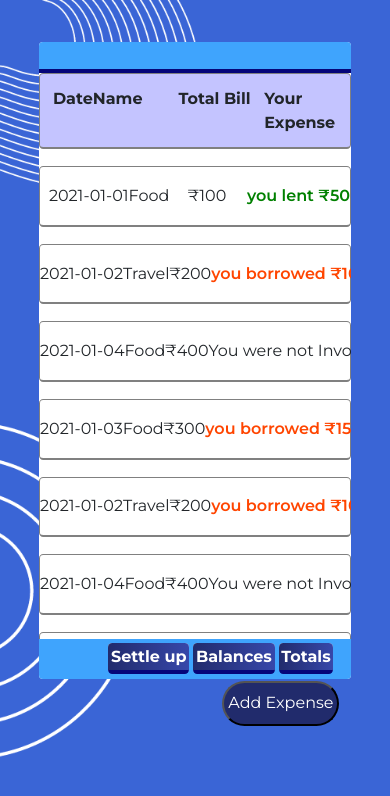
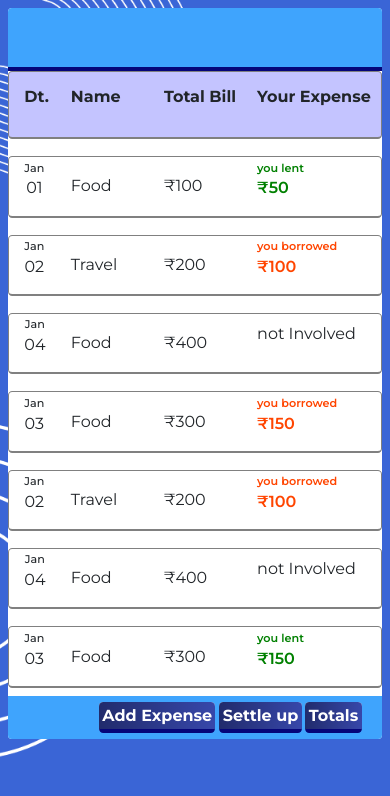
Before and after one commit to GDSCIIITSurat/Bill-Splitter, a React (Create React App) app: page /expense/group in a window 390 px wide. Shown: the top 796 px of the page. Built offline with nearby package versions, Linux system fonts and the light colour scheme.

Commit message:
mobile responsiveness

```diff
--- a/src/App.js
+++ b/src/App.js
@@ -18,6 +18,7 @@ function App() {
           <Route path="/profile" element={<Profile />} />
           <Route path="/signup" element={<Signup />}></Route>
           <Route path="/expense/group" element={<GrpExpenses />} />
+          {/* Go to path="/expense/group?groupname=Test%20Group" to see the output */}
           <Route path="/expense" element={<ExpensePage />} />
           <Route path="/faq" element={<FAQ />} />
         </Routes>
--- a/src/pages/Expenses/GrpExpenses.jsx
+++ b/src/pages/Expenses/GrpExpenses.jsx
@@ -1,9 +1,10 @@
-import React from "react";
+import React, { useEffect, useState } from "react";
 import { useSearchParams } from "react-router-dom";
 
 import style from "../../styles/GrpExpenses.module.css";
 
 function GrpExpenses() {
+  const width = useWindowWidth();
   let expenses = [
     {
       id: 1,
@@ -62,6 +63,7 @@ function GrpExpenses() {
       date: "2021-01-02",
     },
   ];
+  // eslint-disable-next-line
   const [searchParams, setSearchParams] = useSearchParams();
   let grpname = searchParams.get("groupname");
   return (
@@ -79,36 +81,29 @@ function GrpExpenses() {
             backgroundColor: "#0000ff3b",
           }}
         >
-          <div className={style.expense_date_header}>Date</div>
-          <div className={style.expense_name_header}>Name</div>
-          <div className={style.expense_amount_header}>Total Bill</div>
-          <div className={style.expense_yourExpense_header}>Your Expense</div>
+          <p className={style.expense_date_header}>
+            {width >= 650 ? "Date" : "Dt."}
+          </p>
+          <p className={style.expense_name_header}>Name</p>
+          <p className={style.expense_amount_header}>Total Bill</p>
+          <p className={style.expense_yourExpense_header}>Your Expense</p>
         </div>
         <div className={style.expenses}>
           {expenses.map((expense, i) => (
             <div key={i} className={style.expense}>
-              <div className={style.expenseDate}>{expense.date}</div>
+              <div className={style.expenseDate}>
+                <Date date={expense.date} width={width} />
+              </div>
               <div className={style.expenseName}>{expense.name}</div>
               <div className={style.expenseAmount}>₹{expense.amount}</div>
               {/* Your Expense */}
-              {expense.yourExpense === 0 ? (
-                <div className={style.notInvolved}>You were not Involved</div>
-              ) : expense.yourExpense > 0 ? (
-                <div className={style.youBorrowed}>
-                  you borrowed ₹{expense.yourExpense}
-                </div>
-              ) : (
-                <div className={style.youLent}>
-                  you lent ₹{Math.abs(expense.yourExpense)}
-                </div>
-              )}
+              <YourExpense yourExpense={expense.yourExpense} width={width} />
             </div>
           ))}
         </div>
-        <button className={style.add}>Add Expense</button>
         <div className={style.grpFooter}>
+          <button>Add Expense</button>
           <button>Settle up</button>
-          <button>Balances</button>
           <button>Totals</button>
         </div>
       </div>
@@ -117,3 +112,125 @@ function GrpExpenses() {
 }
 
 export default GrpExpenses;
+
+// Display date
+
+function Date(props) {
+  if (props.width > 1000) {
+    return props.date;
+  } else if (props.width > 650 && props.width < 1000) {
+    return (
+      dateConverter(props.date).Month + " " + dateConverter(props.date).Date
+    );
+  } else {
+    return (
+      <div className={style.date}>
+        <p className={style.dateMonth}>{dateConverter(props.date).Month}</p>
+        <p>{dateConverter(props.date).Date}</p>
+      </div>
+    );
+  }
+}
+
+//function to Display your Expense
+
+function YourExpense(props) {
+  if (props.yourExpense === 0) {
+    if (props.width < 650) {
+      return <div className={style.notInvolved}>not Involved</div>;
+    }
+    return <div className={style.notInvolved}>You were not Involved</div>;
+  } else if (props.yourExpense > 0) {
+    if (props.width < 650) {
+      return (
+        <div className={style.youBorrowed}>
+          <p className={style.text}>you borrowed</p>
+          <p>₹{props.yourExpense}</p>
+        </div>
+      );
+    }
+    return (
+      <div className={style.youBorrowed}>you borrowed ₹{props.yourExpense}</div>
+    );
+  } else {
+    if (props.width < 650) {
+      return (
+        <div className={style.youLent}>
+          <p className={style.text}>you lent</p>
+          <p>₹{Math.abs(props.yourExpense)}</p>
+        </div>
+      );
+    }
+    return (
+      <div className={style.youLent}>
+        you lent ₹{Math.abs(props.yourExpense)}
+      </div>
+    );
+  }
+}
+
+// Custom hook for width
+
+function useWindowWidth() {
+  const [windowWidth, setWindowWidth] = useState(window.innerWidth);
+
+  useEffect(() => {
+    function handleResize() {
+      setWindowWidth(window.innerWidth);
+    }
+
+    window.addEventListener("resize", handleResize);
+    return () => window.removeEventListener("resize", handleResize);
+  }, []);
+
+  return windowWidth;
+}
+
+// function for date format conversion
+
+function dateConverter(date) {
+  let month = date[5] + date[6];
+  let Month, Date;
+  switch (month) {
+    case "01":
+      Month = "Jan";
+      break;
+    case "02":
+      Month = "Feb";
+      break;
+    case "03":
+      Month = "Mar";
+      break;
+    case "04":
+      Month = "Apr";
+      break;
+    case "05":
+      Month = "May";
+      break;
+    case "06":
+      Month = "Jun";
+      break;
+    case "07":
+      Month = "Jul";
+      break;
+    case "08":
+      Month = "Aug";
+      break;
+    case "09":
+      Month = "Sep";
+      break;
+    case "10":
+      Month = "Oct";
+      break;
+    case "11":
+      Month = "Nov";
+      break;
+    case "12":
+      Month = "Dec";
+      break;
+    default:
+      break;
+  }
+  Date = date[8] + date[9];
+  return { Month, Date };
+}
--- a/src/styles/GrpExpenses.module.css
+++ b/src/styles/GrpExpenses.module.css
@@ -14,13 +14,36 @@
     border-radius: 1vw;
 }
 
+@media screen and (max-width: 1000px) {
+    .bg {
+        padding: 4vh 8vw;
+    }
+}
+
+@media screen and (max-width: 768px) {
+    .bg {
+        padding: 2.5vh 5vw;
+    }
+}
+
+@media screen and (max-width: 500px) {
+    .bg {
+        padding: 1vh 2vw;
+    }
+}
+
+/* @media screen and (max-width: 768px) {
+    .bg {
+        padding: 2.5vh 5vw;
+    }
+} */
+
 .header {
     border-start-end-radius: 1vw;
     border-start-start-radius: 1vw;
-    padding: 3% 5%;
+    padding: 3vh 5vw;
     background-color: rgb(63, 164, 253);
     border-bottom: 4px solid rgb(5, 5, 121);
-    /* margin-bottom: 1vh; */
 }
 
 .heading {
@@ -32,9 +55,27 @@
 }
 
 .expenses {
-    height: 58vh;
+    max-height: 58vh;
     overflow: auto;
     white-space: nowrap;
+}
+
+@media screen and (max-width: 1000px) {
+    .expenses {
+        max-height: 60vh;
+    }
+}
+
+@media screen and (max-width: 768px) {
+    .expenses {
+        max-height: 63vh;
+    }
+}
+
+@media screen and (max-width: 500px) {
+    .expenses {
+        max-height: 66vh;
+    }
 }
 
 .expense {
@@ -45,7 +86,13 @@
     margin: 2vh 0;
     padding: 2vh 0;
     width: 100%;
-    grid-template-columns: 0.5fr 1.5fr 3.33fr 3.33fr 3.33fr;
+    grid-template-columns: 0.5fr 1.5fr 3fr 3fr 4fr;
+}
+
+@media screen and (max-width: 650px) {
+    .expense {
+        padding: 1vh 0;
+    }
 }
 
 .expense_date_header {
@@ -54,14 +101,34 @@
 
 .expenseDate {
     grid-column: 2/3;
+    display: flex;
+    align-items: center;
+}
+
+.date {
+    display: flex;
+    align-items: center;
+    justify-content: center;
+    flex-direction: column;
+    white-space: nowrap;
+    line-height: 30%;
+}
+
+.dateMonth {
+    font-size: .7rem;
+    font-weight: 500;
 }
 
 .expenseName {
     grid-column: 3/4;
+    display: flex;
+    align-items: center;
 }
 
 .expenseAmount {
     grid-column: 4/5;
+    display: flex;
+    align-items: center;
 }
 
 .youBorrowed {
@@ -76,6 +143,24 @@
     font-weight: 600;
 }
 
+@media screen and (max-width: 650px) {
+    .youBorrowed {
+        display: flex;
+        flex-direction: column;
+        line-height: 30%;
+    }
+
+    .youLent {
+        display: flex;
+        flex-direction: column;
+        line-height: 30%;
+    }
+
+    .text {
+        font-size: 0.7rem;
+    }
+}
+
 .grpFooter {
     width: 100%;
     display: flex;
@@ -84,7 +169,7 @@
     border-end-start-radius: 1vw;
     padding: 1.5% 5%;
     align-items: flex-end;
-    justify-content: end;
+    justify-content: flex-end;
 }
 
 .grpFooter button {
@@ -92,7 +177,6 @@
     padding: .5% 1%;
     border: none;
     border-radius: 0.5vh;
-    /* background-color: rgb(0, 0, 255); */
     background-image: linear-gradient(to right, #212B6C 0%, #3747aa 100%);
 
     border-bottom: 4px solid rgb(5, 5, 121);
@@ -103,17 +187,3 @@
 .grpFooter button:active {
     background-image: linear-gradient(to right, rgb(5, 5, 121) 0%, rgb(5, 5, 121) 51%, rgb(5, 5, 121) 100%);
 }
-
-.add {
-    position: absolute;
-    background-color: #212B6C;
-    color: white;
-    border-radius: 10vh;
-    padding: 1vh 1vw;
-    bottom: 14%;
-    right: 13%;
-}
-
-.add:active {
-    background-color: rgb(5, 5, 121);
-}
```
